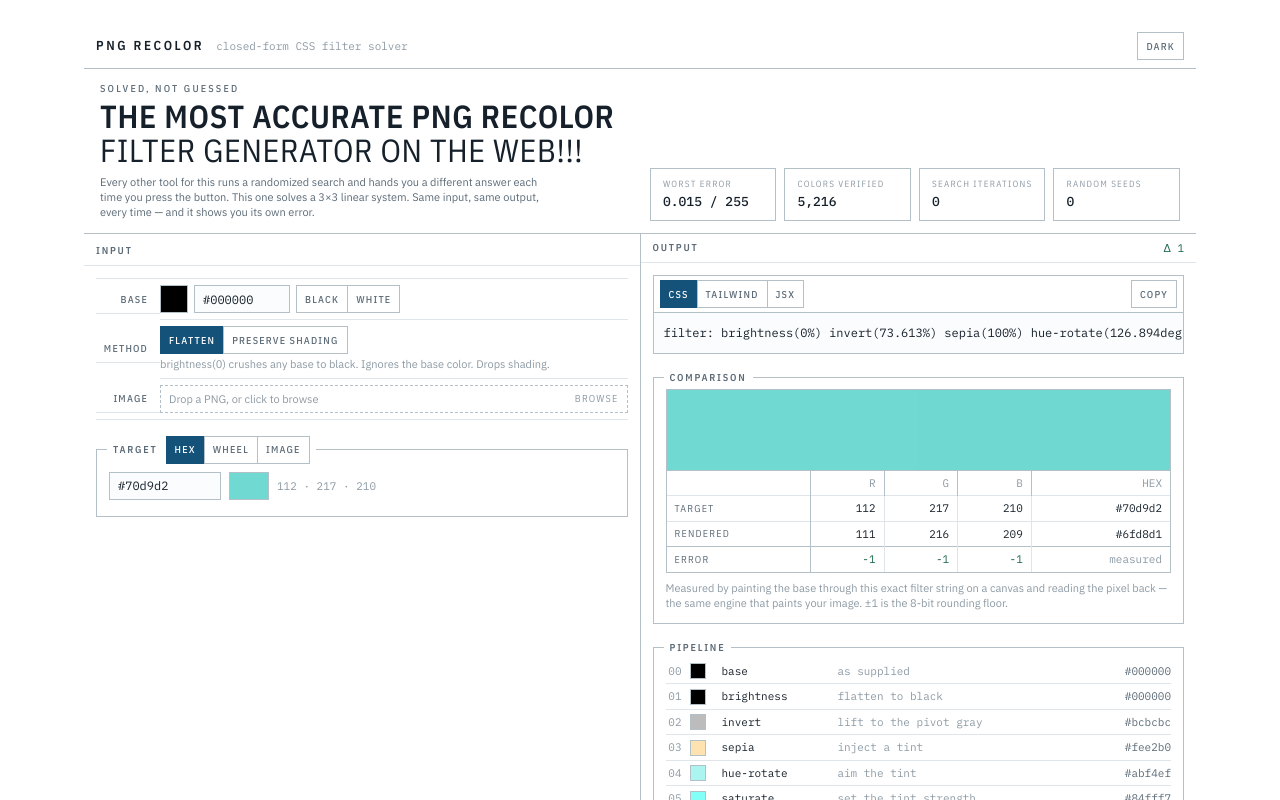
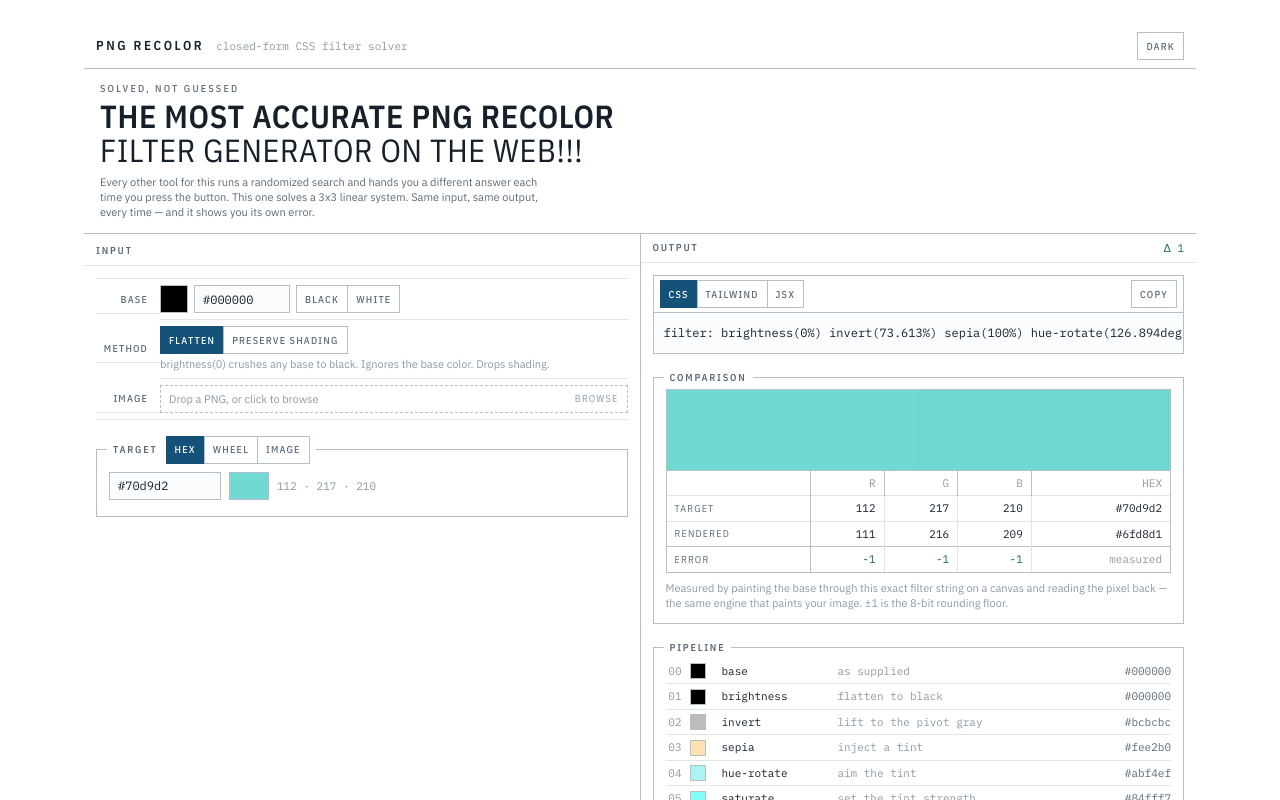
Before and after one commit to konstantinstanmeyer/color-picker, a Next.js app: page / in a window 1280 px wide. Shown: the top 800 px of the page. Built offline with nearby package versions, Linux system fonts and the light colour scheme.

Commit message:
minimizing claim section

```diff
--- a/app/page.tsx
+++ b/app/page.tsx
@@ -416,13 +416,6 @@ function ImageSampler({
 }
 
 function Claim() {
-  const stats: [string, string][] = [
-    ["worst error", "0.015 / 255"],
-    ["colors verified", "5,216"],
-    ["search iterations", "0"],
-    ["random seeds", "0"],
-  ];
-
   return (
     <div className="border-b border-rule text-ink">
       <div className="flex min-w-0 flex-col gap-3 px-3 py-3 md:flex-row md:items-end md:justify-between md:px-4">
@@ -437,23 +430,10 @@ function Claim() {
           </h2>
           <p className="mt-2 max-w-md text-[11px] leading-snug text-muted">
             Every other tool for this runs a randomized search and hands you a different
-            answer each time you press the button. This one solves a 3×3 linear system.
+            answer each time you press the button. This one solves a 3x3 linear system.
             Same input, same output, every time — and it shows you its own error.
           </p>
         </div>
-
-        <dl className="grid w-full min-w-0 grid-cols-2 gap-2 sm:grid-cols-4 md:w-auto md:shrink-0">
-          {stats.map(([k, v]) => (
-            <div key={k} className="min-w-0 border border-rule px-3 py-2">
-              <dt className="font-cond text-[9px] uppercase tracking-[0.14em] text-faint">
-                {k}
-              </dt>
-              <dd className="mt-0.5 whitespace-nowrap font-mono text-[13px] font-medium">
-                {v}
-              </dd>
-            </div>
-          ))}
-        </dl>
       </div>
     </div>
   );
```
